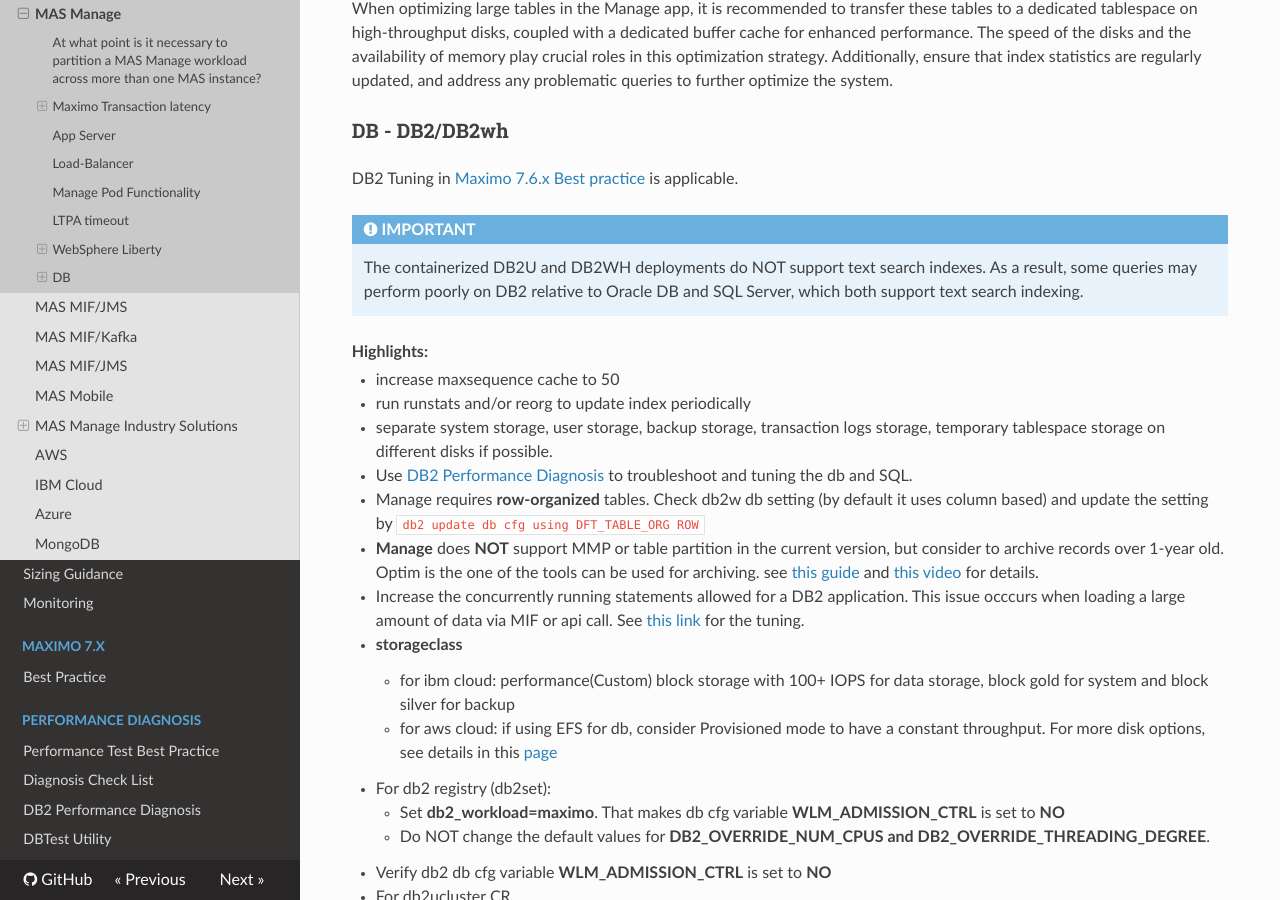
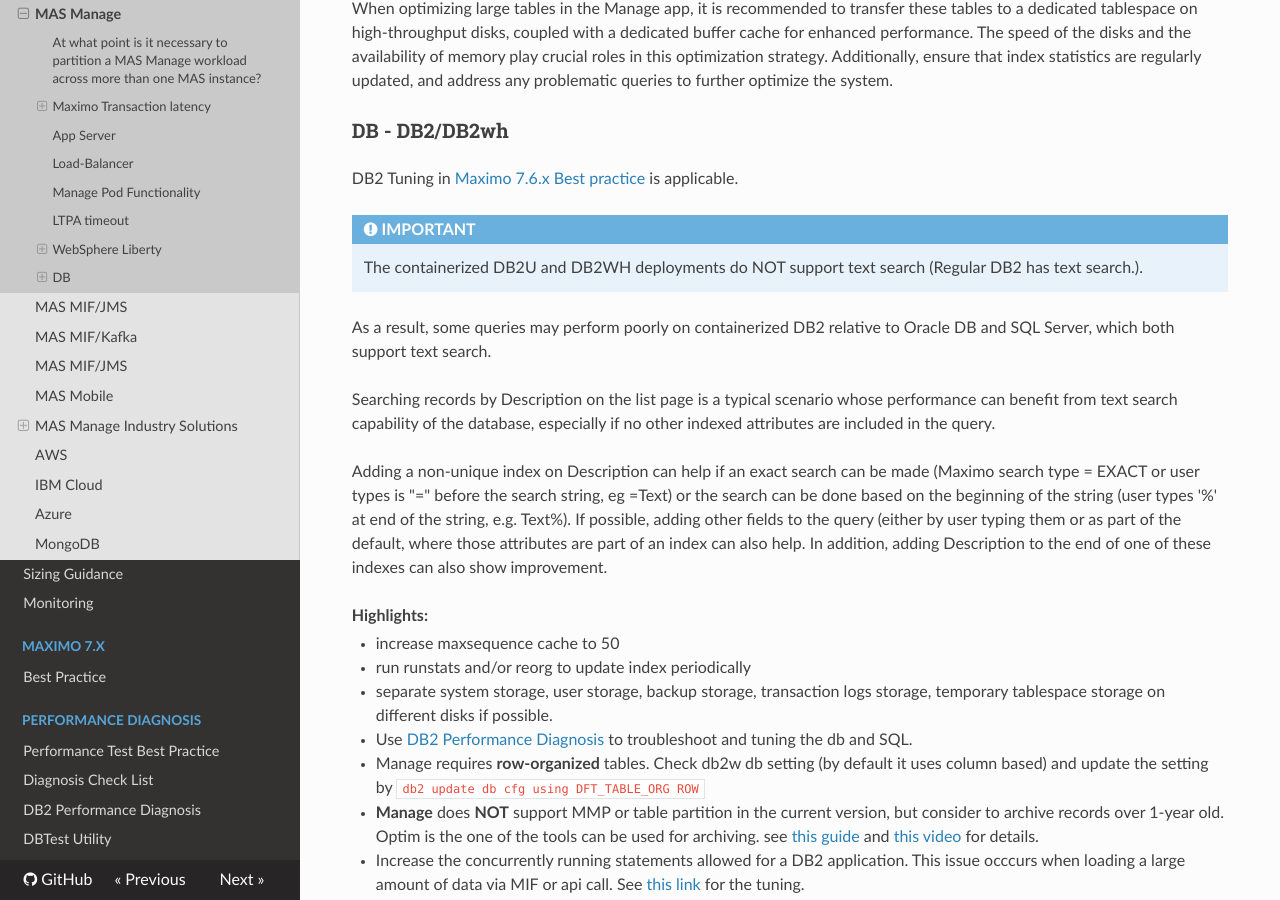
Before and after one commit to ibm-mas/mas-performance, an MkDocs documentation site: the page built from docs/mas/manage/bestpractice.md, in a window 1280 px wide and 900 px high, scrolled down 3660 px. Built offline with MkDocs 1.6.1, drawn with Linux system fonts in a browser that asks for light colours; nearby versions of some CDN libraries.

Commit message:
[patch] Update db2 text search note in bestpractice.md

```diff
--- a/docs/mas/manage/bestpractice.md
+++ b/docs/mas/manage/bestpractice.md
@@ -134,7 +134,12 @@
 DB2 Tuning in [Maximo 7.6.x Best practice](../../maximo-7/download/Maximo%20Best%20Practices%20for%20System%20Performance%207.6.x%20v1.3.pdf) is applicable.
 
 !!! info "**IMPORTANT**"
-    The containerized DB2U and DB2WH deployments do NOT support text search indexes. As a result, some queries may perform poorly on DB2 relative to Oracle DB and SQL Server, which both support text search indexing.
+    The containerized DB2U and DB2WH deployments do NOT support text search (Regular DB2 has text search.).
+As a result, some queries may perform poorly on containerized DB2 relative to Oracle DB and SQL Server, which both support text search.
+
+Searching records by Description on the list page is a typical scenario whose performance can benefit from text search capability of the database, especially if no other indexed attributes are included in the query.
+
+Adding a non-unique index on Description can help if an exact search can be made (Maximo search type = EXACT or user types is "=" before the search string, eg =Text) or the search can be done based on the beginning of the string (user types '%' at end of the string, e.g. Text%).  If possible, adding other fields to the query (either by user typing them or as part of the default, where those attributes are part of an index can also help.  In addition, adding Description to the end of one of these indexes can also show improvement.
 
 **Highlights:**
 
```
